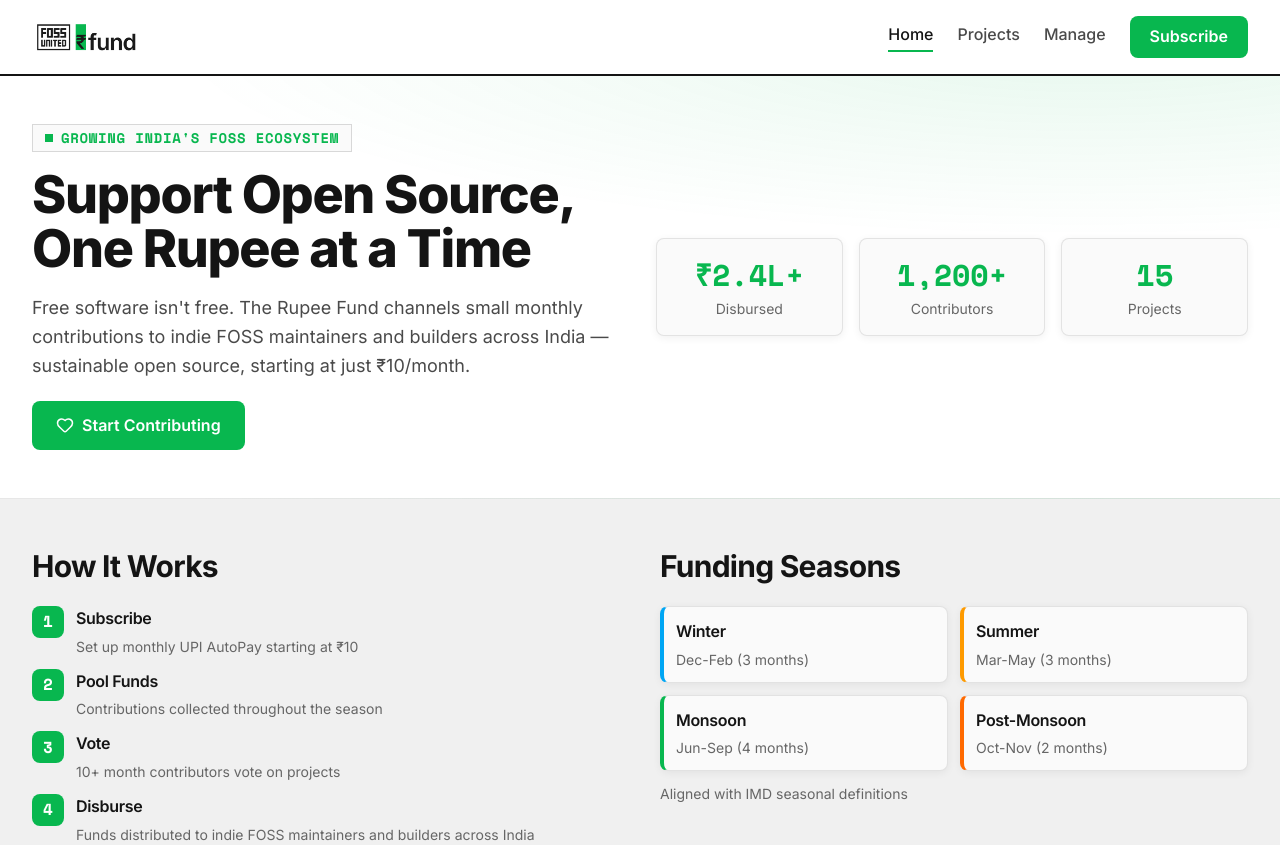
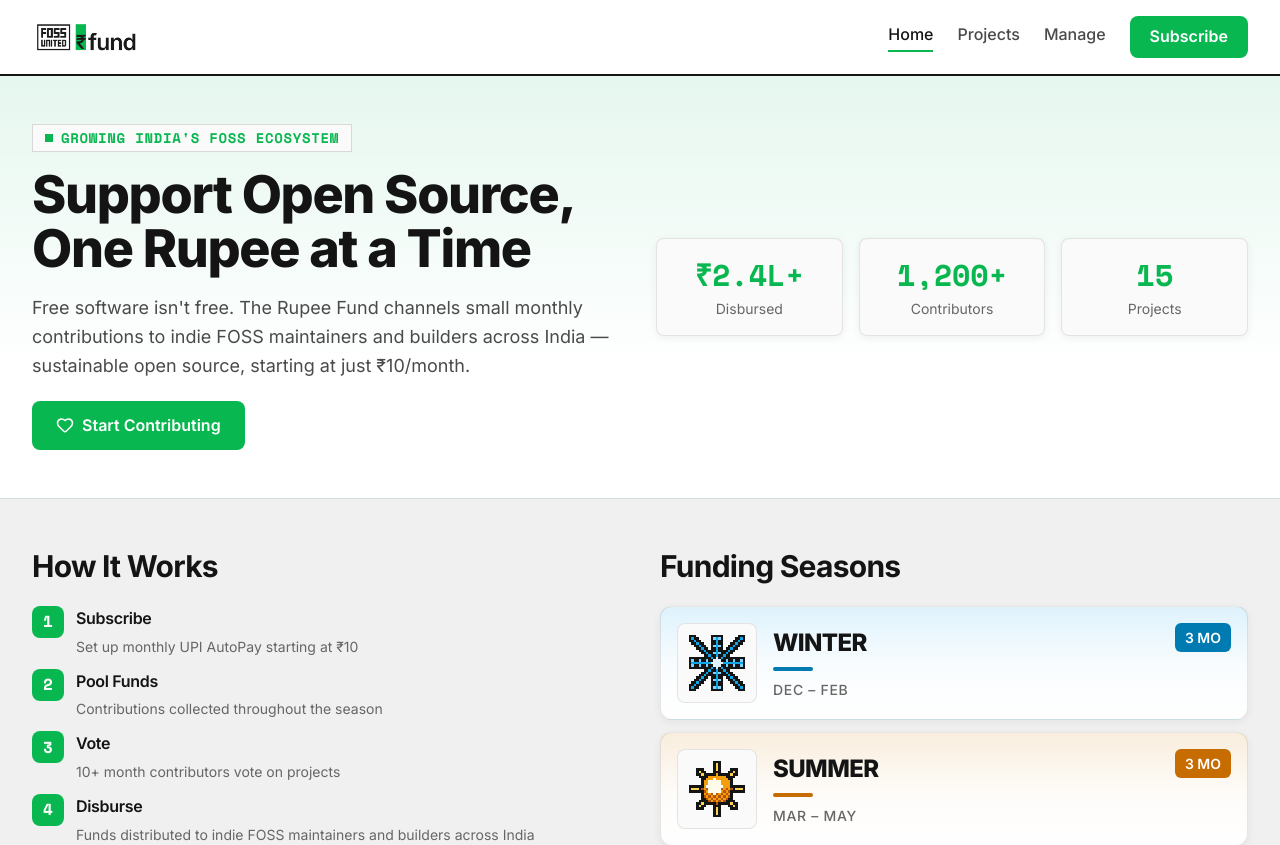
Before and after one commit to raisedadead/trf, a React (Vite) app: page / in a window 1280 px wide. Shown: the top 845 px of the page. Built offline with nearby package versions, Linux system fonts and the light colour scheme.

Commit message:
feat: pixel-art season cards in FOSS United style

```diff
--- /dev/null
+++ b/src/components/PixelArt.tsx
@@ -0,0 +1,78 @@
+import type { ReactElement } from "react";
+import { PIXEL_INK, type SeasonShades } from "./seasonArt.ts";
+
+const tokenColor = (t: string, s: SeasonShades): string | null => {
+  switch (t) {
+    case "1":
+      return s.l;
+    case "2":
+      return s.b;
+    case "3":
+      return s.d;
+    case "4":
+      return s.h;
+    case "5":
+      return PIXEL_INK;
+    case "6":
+      return "#3b82f6";
+    default:
+      return null;
+  }
+};
+
+interface PixelSpriteProps {
+  rows: readonly string[];
+  shades: SeasonShades;
+  className?: string;
+}
+
+export function PixelSprite({
+  rows,
+  shades,
+  className,
+}: PixelSpriteProps): ReactElement {
+  const h = rows.length;
+  const w = rows[0]?.length ?? 0;
+  const rects: ReactElement[] = [];
+
+  rows.forEach((row, y) => {
+    let x = 0;
+    while (x < row.length) {
+      const color = tokenColor(row[x], shades);
+      if (color === null) {
+        x += 1;
+        continue;
+      }
+      let run = 1;
+      while (
+        x + run < row.length &&
+        tokenColor(row[x + run], shades) === color
+      ) {
+        run += 1;
+      }
+      rects.push(
+        <rect
+          key={`${x}-${y}`}
+          x={x}
+          y={y}
+          width={run}
+          height={1}
+          fill={color}
+        />,
+      );
+      x += run;
+    }
+  });
+
+  return (
+    <svg
+      viewBox={`0 0 ${w} ${h}`}
+      className={className}
+      shapeRendering="crispEdges"
+      role="img"
+      aria-hidden="true"
+    >
+      {rects}
+    </svg>
+  );
+}
--- a/src/components/RupeeFund.tsx
+++ b/src/components/RupeeFund.tsx
@@ -1,5 +1,7 @@
 import { useState } from "react";
 import { Heart, CheckCircle, AlertCircle } from "lucide-react";
+import { PixelSprite } from "./PixelArt.tsx";
+import { SEASON_ART } from "./seasonArt.ts";
 
 const RupeeFund = () => {
   const [currentScreen, setCurrentScreen] = useState("home");
@@ -214,35 +216,41 @@
               <h3 className="text-2xl font-bold text-ink mb-5 tracking-tight">
                 Funding Seasons
               </h3>
-              <div className="grid grid-cols-2 gap-3">
-                <div className="bg-card p-3 rounded-lg border border-ink/10 shadow-soft border-l-4 border-l-sky-500">
-                  <h4 className="font-semibold text-sm mb-1 text-ink">
-                    Winter
-                  </h4>
-                  <p className="text-xs text-ink-3">Dec-Feb (3 months)</p>
-                </div>
-                <div className="bg-card p-3 rounded-lg border border-ink/10 shadow-soft border-l-4 border-l-amber-500">
-                  <h4 className="font-semibold text-sm mb-1 text-ink">
-                    Summer
-                  </h4>
-                  <p className="text-xs text-ink-3">Mar-May (3 months)</p>
-                </div>
-                <div className="bg-card p-3 rounded-lg border border-ink/10 shadow-soft border-l-4 border-l-brand">
-                  <h4 className="font-semibold text-sm mb-1 text-ink">
-                    Monsoon
-                  </h4>
-                  <p className="text-xs text-ink-3">Jun-Sep (4 months)</p>
-                </div>
-                <div className="bg-card p-3 rounded-lg border border-ink/10 shadow-soft border-l-4 border-l-orange-500">
-                  <h4 className="font-semibold text-sm mb-1 text-ink">
-                    Post-Monsoon
-                  </h4>
-                  <p className="text-xs text-ink-3">Oct-Nov (2 months)</p>
-                </div>
+              <div className="space-y-3">
+                {SEASON_ART.map((s) => (
+                  <div
+                    key={s.key}
+                    className="relative flex items-center gap-4 overflow-hidden rounded-xl border border-ink/10 bg-white p-4 shadow-soft transition-transform hover:-translate-y-0.5"
+                    style={{ backgroundImage: s.grad }}
+                  >
+                    <div className="grid h-20 w-20 shrink-0 place-items-center rounded-lg border border-ink/10 bg-card">
+                      <PixelSprite
+                        rows={s.sprite}
+                        shades={s.shades}
+                        className="h-14 w-14"
+                      />
+                    </div>
+                    <div className="min-w-0 flex-1">
+                      <h4 className="text-lg font-extrabold tracking-tight text-ink sm:text-xl">
+                        {s.name}
+                      </h4>
+                      <div
+                        className="my-2 h-1 w-10 rounded-full"
+                        style={{ backgroundColor: s.accent }}
+                      />
+                      <p className="text-xs font-medium uppercase tracking-wider text-ink-3">
+                        {s.months}
+                      </p>
+                    </div>
+                    <span
+                      className="self-start rounded-md px-2.5 py-1 text-xs font-semibold text-white"
+                      style={{ backgroundColor: s.accent }}
+                    >
+                      {s.duration}
+                    </span>
+                  </div>
+                ))}
               </div>
-              <p className="text-xs text-ink-3 mt-3">
-                Aligned with IMD seasonal definitions
-              </p>
             </div>
           </div>
         </div>
--- /dev/null
+++ b/src/components/seasonArt.ts
@@ -0,0 +1,165 @@
+export type SeasonKey = "winter" | "summer" | "monsoon" | "post-monsoon";
+
+export interface SeasonShades {
+  l: string;
+  b: string;
+  d: string;
+  h: string;
+}
+
+export interface SeasonArt {
+  key: SeasonKey;
+  name: string;
+  months: string;
+  duration: string;
+  shades: SeasonShades;
+  accent: string;
+  grad: string;
+  sprite: string[];
+}
+
+export const PIXEL_INK = "#141414";
+
+export const SEASON_ART: readonly SeasonArt[] = [
+  {
+    "key": "winter",
+    "name": "WINTER",
+    "months": "DEC – FEB",
+    "duration": "3 MO",
+    "shades": {
+      "l": "#7dd3fc",
+      "b": "#0ea5e9",
+      "d": "#0369a1",
+      "h": "#e0f2fe"
+    },
+    "accent": "oklch(0.55 0.13 235)",
+    "grad": "linear-gradient(to bottom, oklch(0.72 0.14 235 / 0.16) 0%, oklch(0.78 0.10 235 / 0.04) 55%, oklch(0.85 0.06 235 / 0) 100%)",
+    "sprite": [
+      "55500000055555000000555",
+      "52550000051215000005525",
+      "55255000055255000055255",
+      "05525500055255000552550",
+      "00552550051215005525500",
+      "00055255055255055255000",
+      "00005525555255552550000",
+      "00000552551215525500000",
+      "00000055255255255000000",
+      "55555555525452555555555",
+      "51551551554445515515515",
+      "52222222244444222222225",
+      "51551551554445515515515",
+      "55555555525452555555555",
+      "00000055255255255000000",
+      "00000552551215525500000",
+      "00005525555255552550000",
+      "00055255055255055255000",
+      "00552550051215005525500",
+      "05525500055255000552550",
+      "55255000055255000055255",
+      "52550000051215000005525",
+      "55500000055555000000555"
+    ]
+  },
+  {
+    "key": "summer",
+    "name": "SUMMER",
+    "months": "MAR – MAY",
+    "duration": "3 MO",
+    "shades": {
+      "l": "#fcd34d",
+      "b": "#f59e0b",
+      "d": "#b45309",
+      "h": "#fffbeb"
+    },
+    "accent": "oklch(0.62 0.15 60)",
+    "grad": "linear-gradient(to bottom, oklch(0.72 0.14 72 / 0.16) 0%, oklch(0.78 0.10 72 / 0.04) 55%, oklch(0.85 0.06 72 / 0) 100%)",
+    "sprite": [
+      "00000000005550000000000",
+      "00000000005150000000000",
+      "00000000005150000000000",
+      "00055500005150000555000",
+      "00051550005550005515000",
+      "00055155555255555155000",
+      "00005555222222255550000",
+      "00000552224222225500000",
+      "00000522444442222500000",
+      "00000522444442222500000",
+      "55555524444444222555555",
+      "51115323444443232351115",
+      "55555532444442323555555",
+      "00000523234323232500000",
+      "00000532323232323500000",
+      "00000553232323235500000",
+      "00005555323232355550000",
+      "00055155555355555155000",
+      "00051550005550005515000",
+      "00055500005150000555000",
+      "00000000005150000000000",
+      "00000000005150000000000",
+      "00000000005550000000000"
+    ]
+  },
+  {
+    "key": "monsoon",
+    "name": "MONSOON",
+    "months": "JUN – SEP",
+    "duration": "4 MO",
+    "shades": {
+      "l": "#e2e8f0",
+      "b": "#cbd5e1",
+      "d": "#94a3b8",
+      "h": "#f8fafc"
+    },
+    "accent": "oklch(0.58 0.15 152)",
+    "grad": "linear-gradient(to bottom, oklch(0.72 0.15 152 / 0.16) 0%, oklch(0.78 0.10 152 / 0.04) 55%, oklch(0.85 0.06 152 / 0) 100%)",
+    "sprite": [
+      "00000555455500000000",
+      "00005544244555500000",
+      "00055422222454555000",
+      "05554222222242445500",
+      "05442222222222224550",
+      "55222222222222222455",
+      "54222222222222222245",
+      "52222222222222222225",
+      "53232323232323232325",
+      "55552555555555555555",
+      "00055500000000000000",
+      "00000000000000000000",
+      "00006000600060006000",
+      "00000600060006000600",
+      "00000060006000600060"
+    ]
+  },
+  {
+    "key": "post-monsoon",
+    "name": "POST-MONSOON",
+    "months": "OCT – NOV",
+    "duration": "2 MO",
+    "shades": {
+      "l": "#e2e8f0",
+      "b": "#f59e0b",
+      "d": "#cbd5e1",
+      "h": "#fff7ed"
+    },
+    "accent": "oklch(0.55 0.22 330)",
+    "grad": "linear-gradient(to bottom, oklch(0.72 0.18 330 / 0.16) 0%, oklch(0.78 0.13 330 / 0.04) 55%, oklch(0.85 0.07 330 / 0) 100%)",
+    "sprite": [
+      "00000000000005550525055500",
+      "00000000000005255525552500",
+      "00000000000005552422255500",
+      "00000000000000524442225000",
+      "00000005550555544444225555",
+      "00000555455522224442222225",
+      "00005544144555522422225555",
+      "00055411111454522222225000",
+      "05554111111141444222255500",
+      "05441111111111111445552500",
+      "55111111111111111115555500",
+      "54111111111111111114500000",
+      "51111111111111111111500000",
+      "51311311311311311311500000",
+      "55551555555555551555500000",
+      "00055500000000055500000000"
+    ]
+  }
+];
--- a/src/index.css
+++ b/src/index.css
@@ -77,19 +77,19 @@
 }
 
 @utility hero-glow {
-  background-image: radial-gradient(
-    120% 80% at 85% -10%,
-    rgba(8, 183, 79, 0.1) 0%,
-    rgba(8, 183, 79, 0) 60%
+  background-image: linear-gradient(
+    to bottom,
+    oklch(0.66 0.18 154 / 0.1) 0%,
+    oklch(0.66 0.18 154 / 0) 70%
   );
 }
 
 @utility footer-glow {
   background-image:
-    radial-gradient(
-      90% 120% at 88% 0%,
-      rgba(62, 233, 138, 0.12) 0%,
-      rgba(62, 233, 138, 0) 55%
+    linear-gradient(
+      to bottom,
+      oklch(0.84 0.18 152 / 0.14) 0%,
+      oklch(0.84 0.18 152 / 0) 55%
     ),
-    linear-gradient(102deg, #1f1f1f 0%, var(--color-ink) 100%);
+    linear-gradient(to bottom, oklch(0.27 0 0) 0%, oklch(0.2 0 0) 100%);
 }
```
